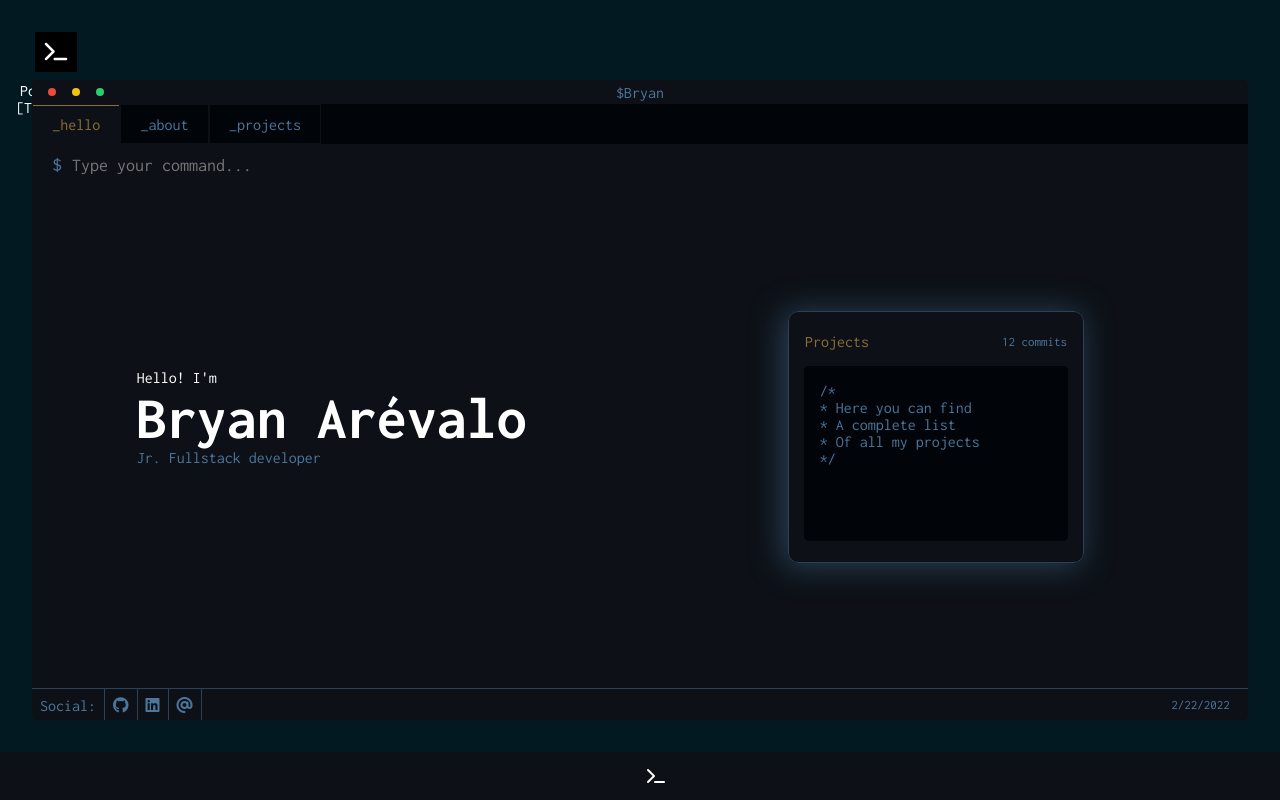
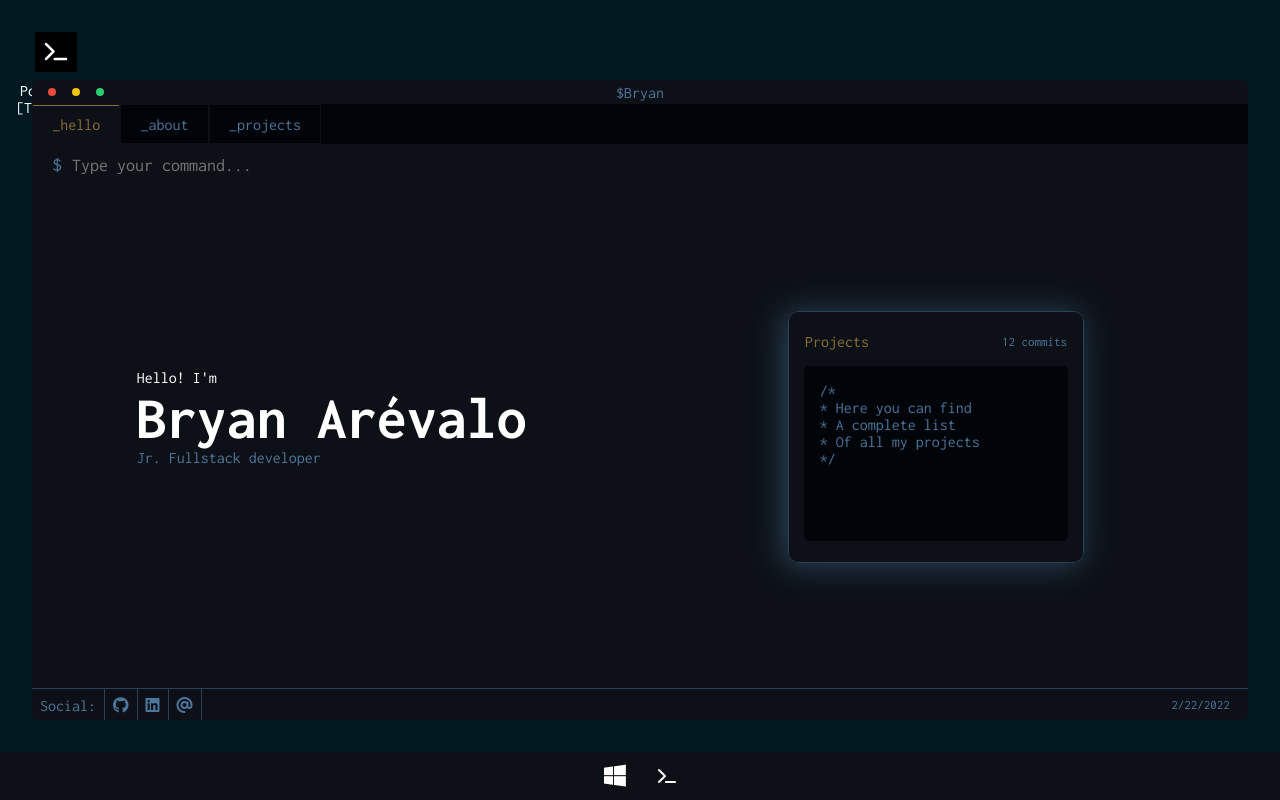
Before and after one commit to ripterdust/Portfolio2022, a React (Create React App) app: page / in a window 1280 px wide. Built offline with nearby package versions, Linux system fonts and the light colour scheme.

Commit message:
Finished the so icon

```diff
--- a/src/components/TaskBar.js
+++ b/src/components/TaskBar.js
@@ -5,7 +5,7 @@ export const TaskBar = () => {
   return (
     <div className='taskbar'>
       <div className="icon">
-        <div className="so"></div>
+      <i class="fa-brands fa-windows so-icon"></i>
       </div>
       <div id='task-terminal' className='icon'>
         <i class="fa-solid fa-terminal terminal-icon" ></i>
--- a/src/styles/_taskbar.scss
+++ b/src/styles/_taskbar.scss
@@ -13,12 +13,20 @@
         flex-direction: column;
         transition: .1s ease-in-out;
         padding: 0 1em;
+
         &:hover{
             background: lighten($base-terminal, 5%);
             cursor: pointer;
         }
+
         .terminal-icon{
             color: white;
         }
+
+        .so-icon{
+            font-size: 25px;
+            color: white;
+        }
+
     }
 }
```
